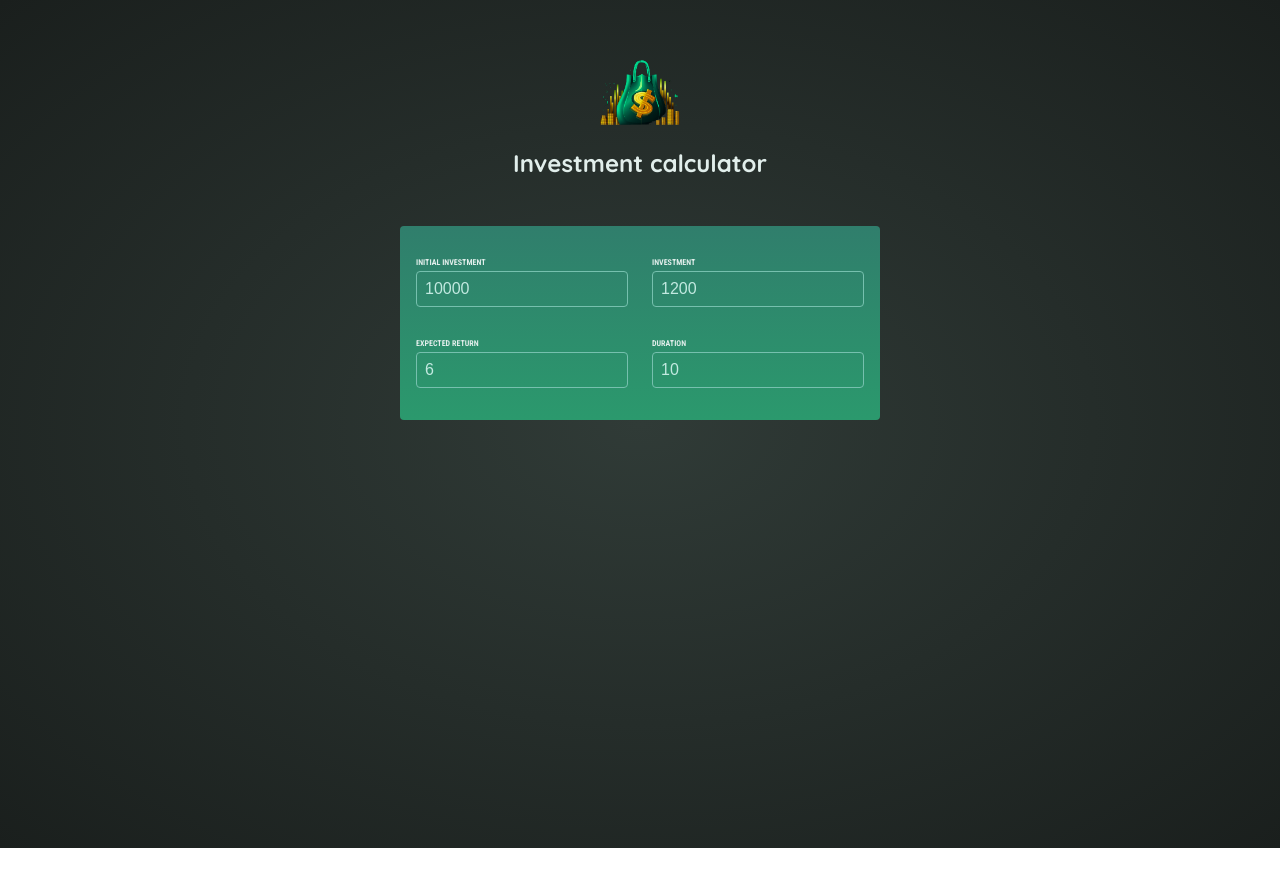
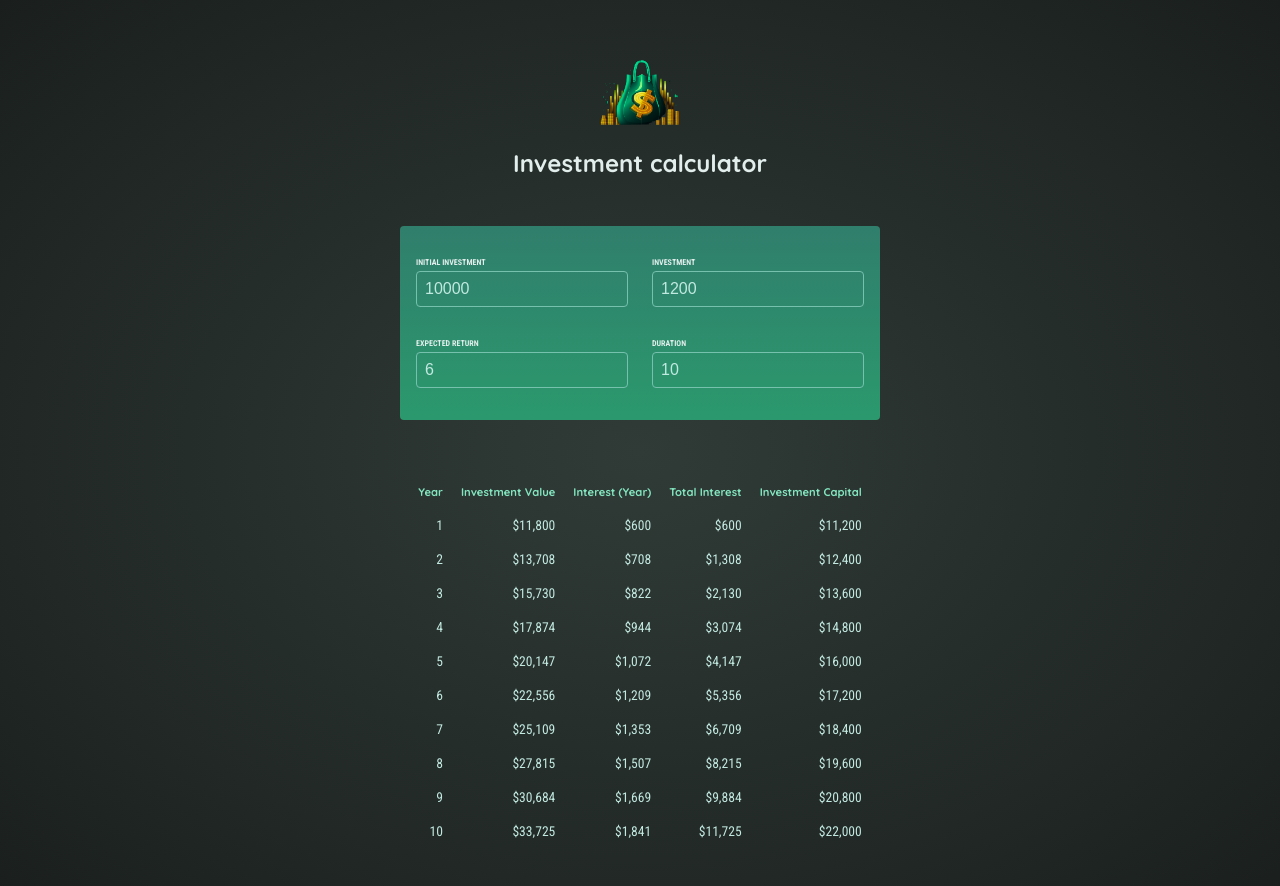
Before and after one commit to Deepak3757/InvestmentCalculator-React, a React (Vite) app: page / in a window 1280 px wide. Shown: the top 886 px of the page. Before the commit the page ends 848 px from the top, so only its background shows below. Built offline with nearby package versions, Linux system fonts and the light colour scheme.

Commit message:
Adding the table below input window, hence Project almost completed

```diff
--- a/src/components/Results.jsx
+++ b/src/components/Results.jsx
@@ -1,5 +1,38 @@
-import { calculateInvestmentResults } from "../util/investment";
-export default function Results({userInput}){
-    const result=calculateInvestmentResults(userInput);
-    console.log(result);
+import { calculateInvestmentResults, formatter } from "../util/investment";
+export default function Results({ userInput }) {
+  const result = calculateInvestmentResults(userInput);
+  const initialInvestment =
+    result[0].valueEndOfYear - result[0].interest - result[0].annualInvestment;
+  console.log(result);
+  return (
+    <table id="result">
+      <thead>
+        <tr>
+          <th>Year</th>
+          <th>Investment Value</th>
+          <th>Interest (Year)</th>
+          <th>Total Interest</th>
+          <th>Investment Capital</th>
+        </tr>
+      </thead>
+      <tbody>
+        {result.map(({ year, interest, valueEndOfYear, annualInvestment }) => {
+          const totalInterest =
+            valueEndOfYear -
+            annualInvestment * year -
+            initialInvestment;
+          const totalAmountInvested = valueEndOfYear - totalInterest;
+          return (
+            <tr key={year}>
+              <td>{year}</td>
+              <td>{formatter.format(valueEndOfYear)}</td>
+              <td>{formatter.format(interest)}</td>
+              <td>{formatter.format(totalInterest)}</td>
+              <td>{formatter.format(totalAmountInvested)}</td>
+            </tr>
+          );
+        })}
+      </tbody>
+    </table>
+  );
 }
```
